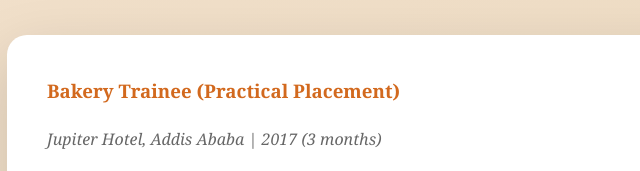
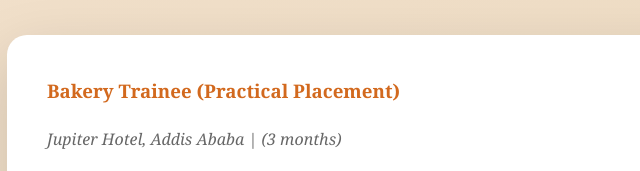
Before and after one commit to ayu-le/bakery-professional-portfolio, a plain HTML site: page index.html in a window 1280 px wide. Shown: the part 2560-2731 px from the top of the page, 53-693 px from the left. Drawn offline with Linux system fonts and the light colour scheme.

Commit message:
Update index.html

```diff
--- a/index.html
+++ b/index.html
@@ -183,7 +183,7 @@
             <div class="cards-grid">
                 <div class="card">
                     <h3 style="color: #D2691E; margin-bottom: 20px;">Bakery Trainee (Practical Placement)</h3>
-                    <p style="font-style: italic; color: #666; margin-bottom: 20px;">Jupiter Hotel, Addis Ababa | 2017 (3 months)</p>
+                    <p style="font-style: italic; color: #666; margin-bottom: 20px;">Jupiter Hotel, Addis Ababa | (3 months)</p>
                     <ul style="font-size: 1.1em;">
                         <li>✓ Assisted daily production of bread and cakes for hotel guests</li>
                         <li>✓ Mastered dough preparation, precise baking, quality inspections</li>
```
